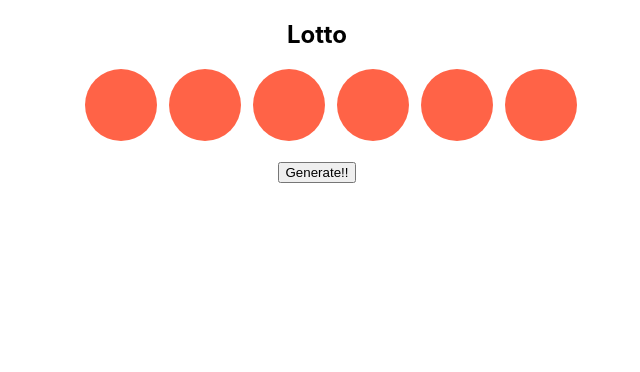
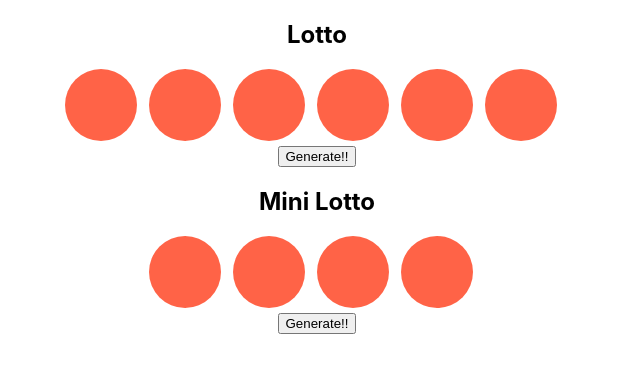
Before and after one commit to DrinKaziu/lottery-app, a React (Create React App) app: page / in a window 1280 px wide. Shown: the top 372 px of the page, without its empty margins (323-963 px from the left). Built offline with nearby package versions, Linux system fonts and the light colour scheme.

Commit message:
add mini-lotto

```diff
--- a/src/App.js
+++ b/src/App.js
@@ -7,6 +7,7 @@ class App extends Component {
     return (
       <div className="App">
         <Lottery />
+        <Lottery title={'Mini Lotto'} numBalls={4} maxNum={10}/>
       </div>
     );
   }
--- a/src/Lottery.js
+++ b/src/Lottery.js
@@ -24,13 +24,13 @@ class Lottery extends Component {
 
   render () {
     return (
-      <div className="Lottery">
-        <h2>{this.props.title}</h2>
-        <ul>
-          {this.state.nums.map(num => <Ball number={num}/>)}
-        </ul>
+      <section className="Lottery">
+        <h1>{this.props.title}</h1>
+        <div>
+          {this.state.nums.map((num, idx) => <Ball key={idx} number={num}/>)}
+        </div>
         <button onClick={this.generateNums}>Generate!!</button>
-      </div>
+      </section>
     )
   }
 }
```
